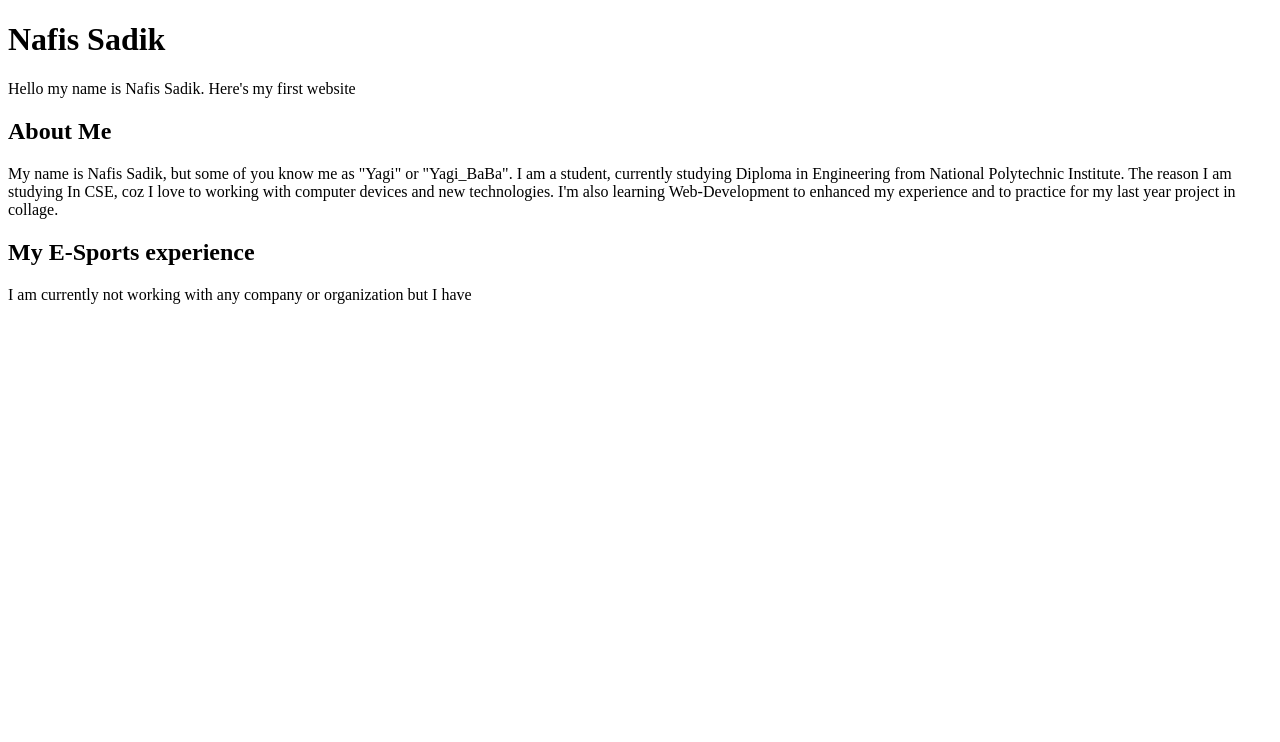
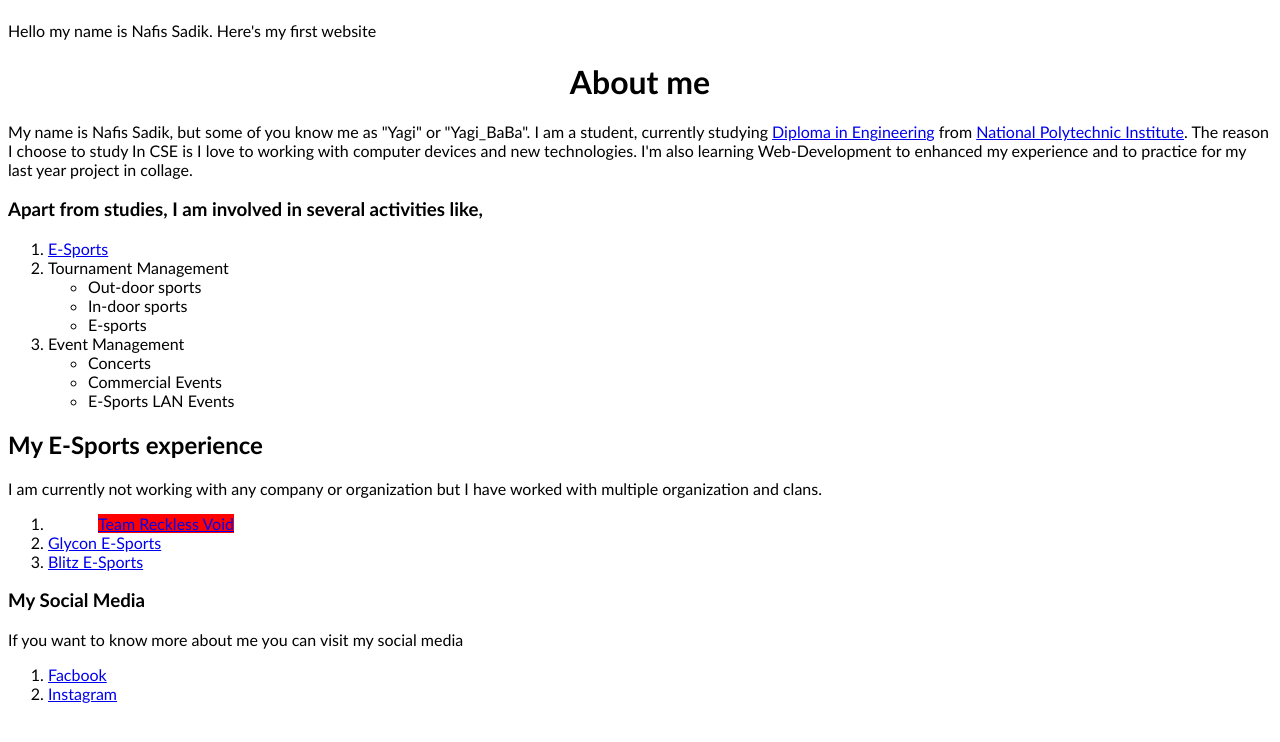
Before and after one commit to yagi17/My-first-website, a plain HTML site: page index.html in a window 1280 px wide. Drawn offline with Linux system fonts and the light colour scheme.

Commit message:
2nd trial

```diff
--- a/css/style.css
+++ b/css/style.css
@@ -1,6 +1,9 @@
-.cover{
-    /* background-image: url(/Images/cover.jpg); */
-    /* background-repeat: no-repeat; */
-    /* background-size: cover; */
-    /* height: 500px; */
+* {
+    font-family: 'Gill Sans', 'Gill Sans MT', Calibri, 'Trebuchet MS', sans-serif;
 }
+#clan1, clan2, clan3{
+    margin: 50px;
+    height: 50px;
+    text-align: center;
+    background-color: red;
+}
--- a/index.html
+++ b/index.html
@@ -5,23 +5,65 @@
     <meta name="viewport" content="width=device-width, initial-scale=1.0">
     <title>My first website</title>
     <link rel="stylesheet" href="css/style.css">
+    <style>
+        #me{
+            text-align: center;
+            font-weight: bold;
+        }
+    </style>
 </head>
 <body>
-    <div class="cover">
-        <h1>Nafis Sadik</h1>
+    <div class="introduce">
+        <h1></h1>
         <p>Hello my name is Nafis Sadik. Here's my first website</p>
     </div>
-    <div>
-        <h2>About Me</h2>
+    <div class="About">
+        <h1 id="me">About me</h1>
         <P>
-            My name is Nafis Sadik, but some of you know me as "Yagi" or "Yagi_BaBa". I am a student, currently studying Diploma in Engineering from National Polytechnic Institute. The reason I am studying In CSE, coz I love to working with computer devices and new technologies. I'm also learning Web-Development to enhanced my experience and to practice for my last year project in collage.
+            My name is Nafis Sadik, but some of you know me as "Yagi" or "Yagi_BaBa". I am a student, currently studying <a href="https://en.wikipedia.org/wiki/Diploma_in_Engineering">Diploma in Engineering</a> from <a href="https://www.npi.edu.bd/">National Polytechnic Institute</a>. The reason I choose to study In CSE is I love to working with computer devices and new technologies. I'm also learning Web-Development to enhanced my experience and to practice for my last year project in collage.
         </P>
     </div>
     <div>
         <p>
+            <h3 style="">Apart from studies, I am involved in several activities like,</h3>
+            <ol>
+                <li><a href="https://en.wikipedia.org/wiki/Esports">E-Sports</a></li>
+                <li>Tournament Management</li>
+                <ul>
+                    <li>Out-door sports</li>
+                    <li>In-door sports</li>
+                    <li>E-sports</li>
+                </ul>
+                <li>Event Management</li>
+                <ul>
+                    <li>Concerts</li>
+                    <li>Commercial Events</li>
+                    <li>E-Sports LAN Events</li>
+                 </ul>
+            </ol>
+        </p>
+    </div>
+
+    <div class="Esports">
+        <p>
             <h2>My E-Sports experience</h2>
-            I am currently not working with any company or organization but I have
+            I am currently not working with any company or organization but I have worked with multiple organization and clans.
+            <ol>
+                <li><span id="clan1"><a href="www.trv.com">Team Reckless Void</a></span></li>
+                <li><span id="clan2"><a href="gcesports.com">Glycon E-Sports</a></span></li>
+                <li><span id="clan3"><a href="blitzesports.com">Blitz E-Sports</a></span></li>
+            </ol>
         </p>
+    </div>
+    <div class="social">
+        <h3>
+            My Social Media
+        </h3>
+        <p>If you want to know more about me you can visit my social media </p>
+        <ol>
+            <li><a href="https://www.instagram.com/wtfaokotha/">Facbook</a></li>
+            <li><a href="https://www.facebook.com/nafissadik4">Instagram</a></li>
+        </ol>
     </div>
 </body>
 
```
